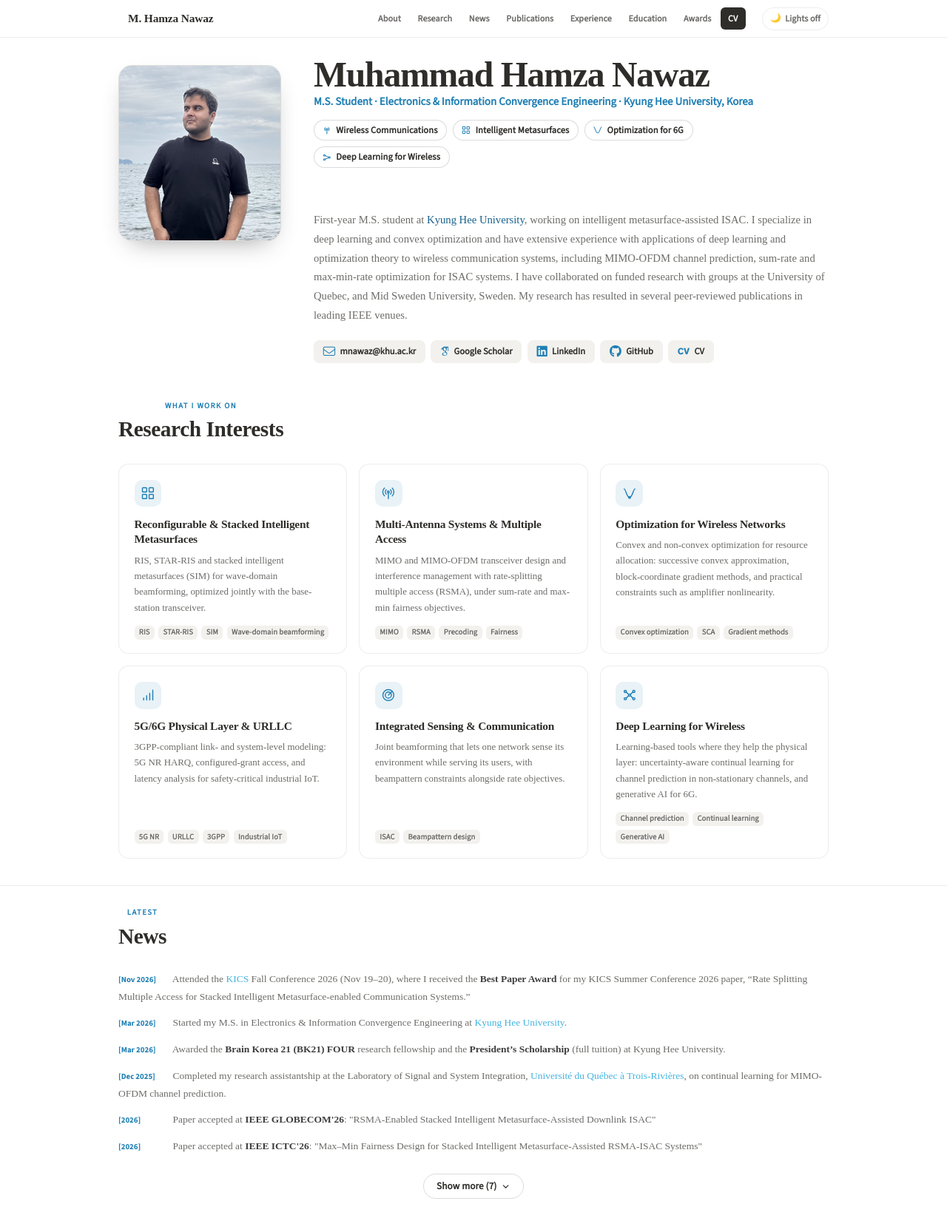
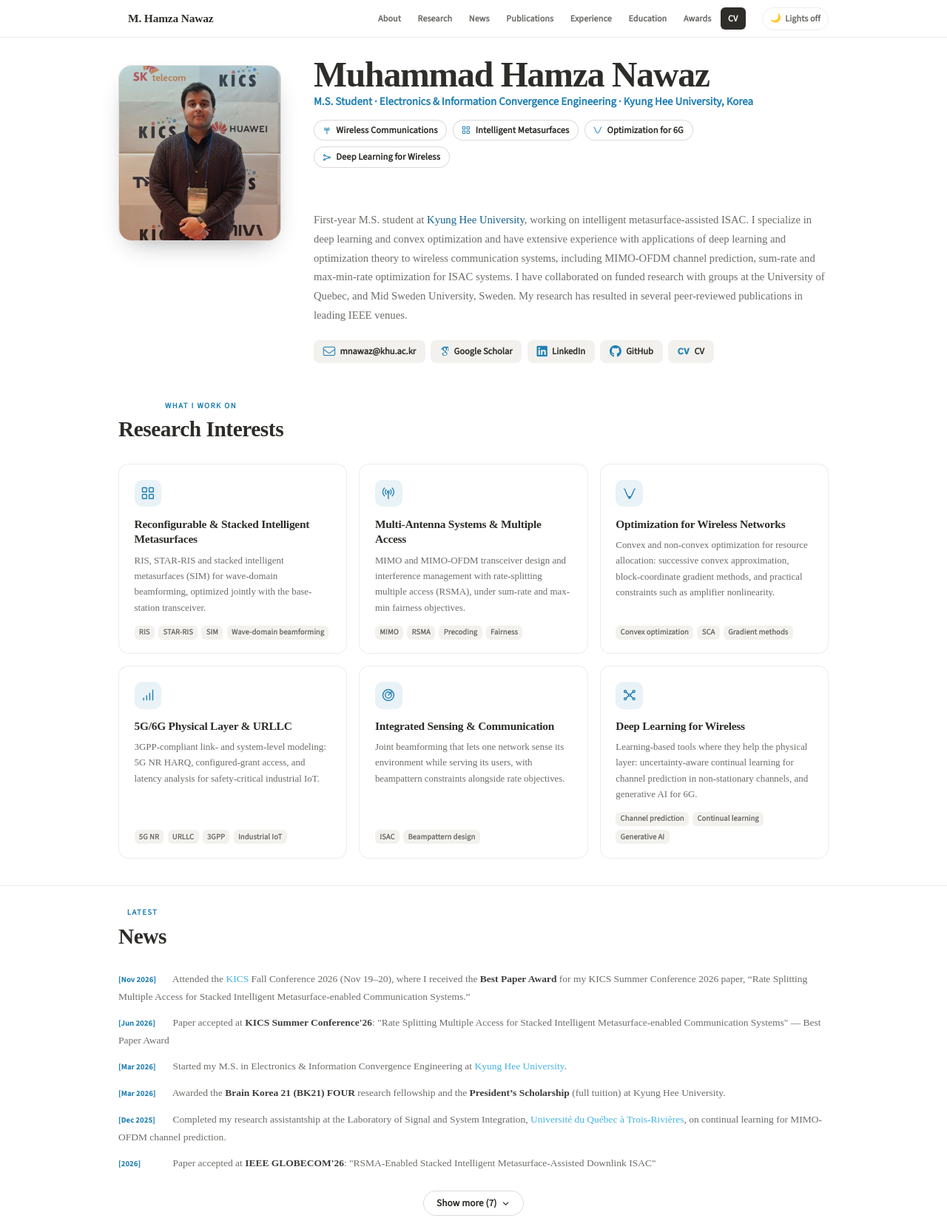
Before and after one commit to hamza171717/hamza171717.github.io, a plain HTML site: page index.html in a window 1280 px wide. Shown: the top 1647 px of the page at 74% size. Drawn offline with Linux system fonts and the light colour scheme; files whose address does not match are found by name; a web font is replaced by a local one.

Commit message:
Update profile picture to KICS photo and CV to PhD version

```diff
--- a/assets/data/publications.json
+++ b/assets/data/publications.json
@@ -59,7 +59,9 @@
         { "name": "Y. H. Kim",    "href": "https://scholar.google.com/citations?user=O7rpQvAAAAAJ&hl=en" }
       ],
       "venue": "KICS Summer Conference'26",
+      "place": "Jeju Island, Korea",
       "status": "accepted",
+      "announced": "Jun 2026",
       "badges": ["Best Paper Award"],
       "links": []
     }
--- a/index.html
+++ b/index.html
@@ -61,7 +61,7 @@
     <div class="container">
         <div class="hero">
             <div class="hero-photo">
-                <img src="assets/images/Website_NewPicture_portrait.jpg" alt="Portrait of Muhammad Hamza Nawaz"/>
+                <img src="assets/images/Photo_KICS_portrait.jpg" alt="Muhammad Hamza Nawaz at the KICS Fall Conference 2026"/>
             </div>
             <div class="hero-body">
                 <header>
```
Also changed, not shown: assets/images/Photo_KICS.jpeg (added), assets/images/Photo_KICS_portrait.jpg (added), 2 other files.
